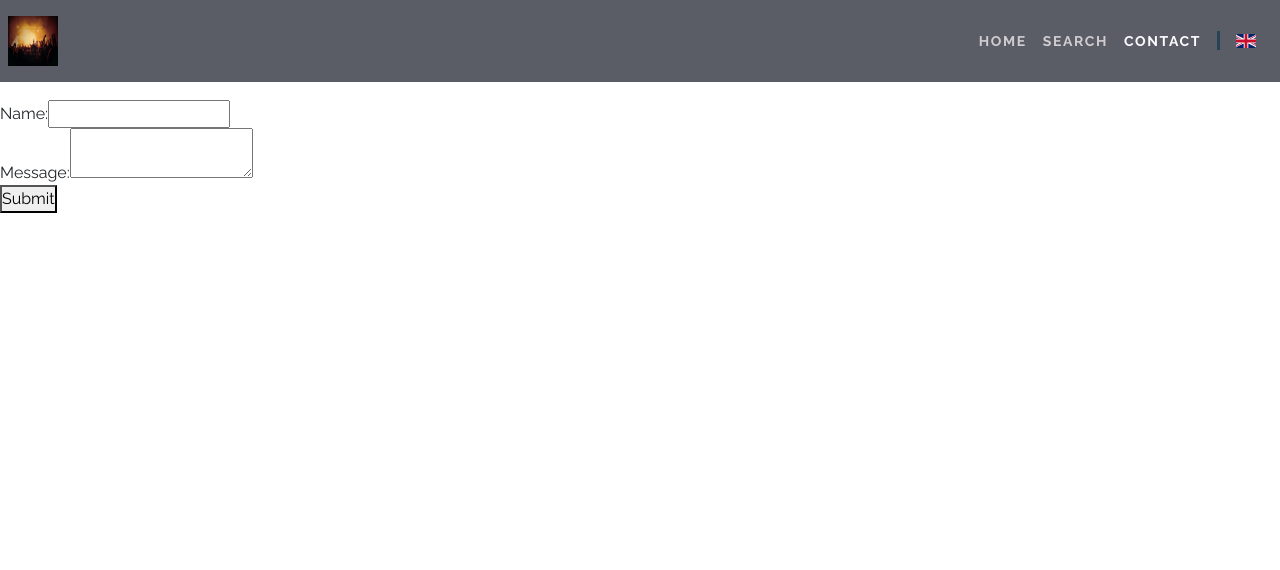
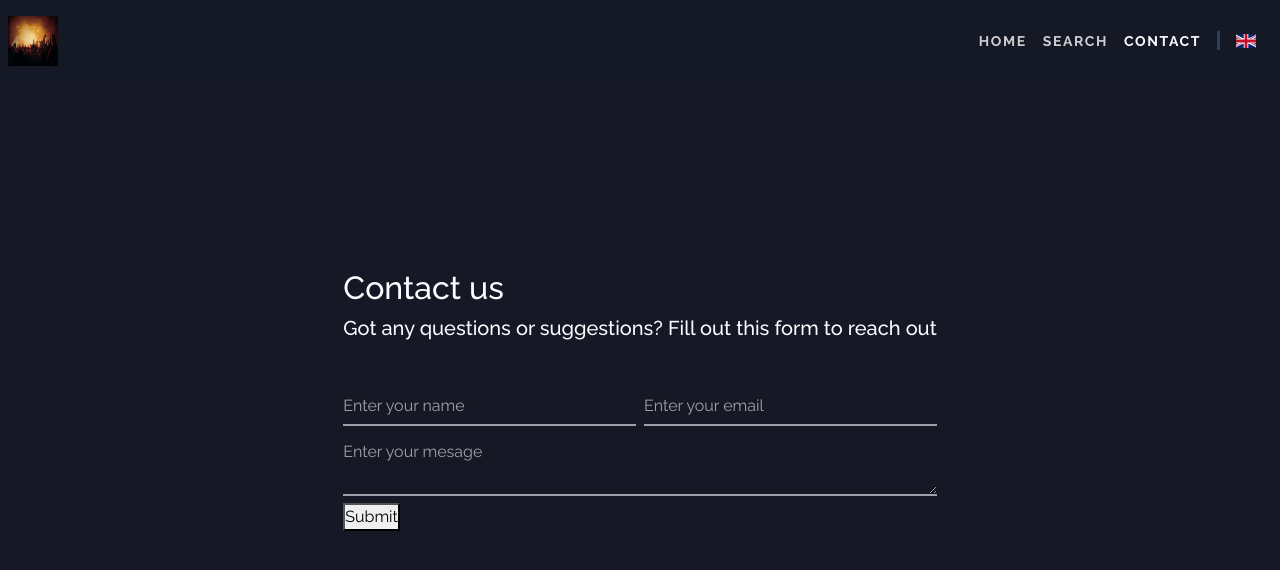
Before and after one commit to Ginjak/London-events, a React (Vite) app: page /contact in a window 1280 px wide. Shown: the top 570 px of the page. Built offline with nearby package versions, Linux system fonts and the light colour scheme.

Commit message:
Added some styling to contact form

```diff
--- a/index.html
+++ b/index.html
@@ -18,6 +18,9 @@
         <input type="text" id="name" name="name" />
       </div>
       <div>
+        <input type="email" id="email" name="email" />
+      </div>
+      <div>
         <textarea name="message" id="message"></textarea>
       </div>
     </form>
--- a/src/App.css
+++ b/src/App.css
@@ -4,6 +4,7 @@
   font-family: "Roboto", sans-serif;
 } */
 :root {
+  --white-opacity: rgba(251, 252, 255, 0.6);
   --white: #fbfcff;
   --grey: #d0ccd0;
   --light-blue: #1c6e8c;
--- a/src/components/Pages/Contact/contact.css
+++ b/src/components/Pages/Contact/contact.css
@@ -1,3 +1,22 @@
-.contact-test {
-  margin-top: 100px;
+#contact-page {
+  min-height: 100svh;
+  background: var(--rasin-black);
 }
+
+.contact-form-wraper {
+  color: var(--white);
+  max-width: 768px;
+}
+.name-email-wraper input {
+  width: 100%;
+}
+
+.form-input {
+  padding: 6px 0;
+  background: transparent;
+  border: none;
+  border-bottom: 2px solid var(--white-opacity);
+}
+.form-input::placeholder {
+  color: var(--white-opacity);
+}
--- a/src/components/Pages/Contact/index.jsx
+++ b/src/components/Pages/Contact/index.jsx
@@ -1,14 +1,32 @@
-import React, { useState } from "react";
+import React, { useState, useEffect } from "react";
 import "./contact.css";
 
 const Contact = () => {
   const [name, setName] = useState("");
+  const [email, setEmail] = useState("");
   const [message, setMessage] = useState("");
-  const [submitted, setSubmitted] = useState(false);
+  const [submitted, setSubmitted] = useState(true);
+  const [countdown, setCountdown] = useState(5);
+
+  useEffect(() => {
+    let interval;
+    if (submitted) {
+      interval = setInterval(() => {
+        setCountdown((count) => count - 1);
+      }, 1000);
+    }
+    return () => clearInterval(interval);
+  }, [submitted]);
+
+  useEffect(() => {
+    if (countdown === 0) {
+      setSubmitted(false);
+      setCountdown(5);
+    }
+  }, [countdown]);
 
   const handleSubmit = async (e) => {
     e.preventDefault();
-
     try {
       await fetch("/", {
         method: "POST",
@@ -28,15 +46,22 @@ const Contact = () => {
   };
 
   return (
-    <div id="contact-page">
-      <div className="contact-test"></div>
-      {submitted ? ( // If form is submitted, display thank you message
+    <div
+      id="contact-page"
+      className="d-flex justify-content-center align-items-center"
+    >
+      {submitted ? (
         <div className="thank-you-message">
           <h2>Thank you for your message!</h2>
           <p>We'll get back to you as soon as possible.</p>
+          <p>Returning to form in {countdown} seconds...</p>
         </div>
       ) : (
-        // If form is not submitted, display the form
+        <div className="contact-form-wraper">
+          <h2>Contact us</h2>
+          <h5>
+            Got any questions or suggestions? Fill out this form to reach out
+          </h5>
           <form
             name="contact"
             method="POST"
@@ -44,31 +69,49 @@ const Contact = () => {
             onSubmit={handleSubmit}
           >
             <input type="hidden" name="form-name" value="contact" />
-          <div>
-            <label>
-              Name:
+            <div className="name-email-wraper d-flex gap-2">
+              <div className="w-100">
+                <label className="w-100">
                   <input
+                    className="form-input"
                     type="text"
                     id="name"
                     name="name"
                     value={name}
                     onChange={(e) => setName(e.target.value)}
+                    placeholder="Enter your name"
                   />
                 </label>
               </div>
+              <div className="w-100">
+                <label className="w-100">
+                  <input
+                    className="form-input"
+                    type="email"
+                    id="email"
+                    name="email"
+                    value={email}
+                    onChange={(e) => setEmail(e.target.value)}
+                    placeholder="Enter your email"
+                  />
+                </label>
+              </div>
+            </div>
             <div>
-            <label>
-              Message:
+              <label className="w-100 mt-2">
                 <textarea
+                  className="w-100 form-input"
                   name="message"
                   id="message"
                   value={message}
                   onChange={(e) => setMessage(e.target.value)}
+                  placeholder="Enter your mesage"
                 />
               </label>
             </div>
             <button type="submit">Submit</button>
           </form>
+        </div>
       )}
     </div>
   );
```
Also changed, not shown: src/components/Pages/FormSubmission/index.jsx (deleted, +0 -13 lines), src/components/Pages/FormSubmission/formsubmission.css (deleted). Lines whose indentation alone changed are shown as unchanged.
